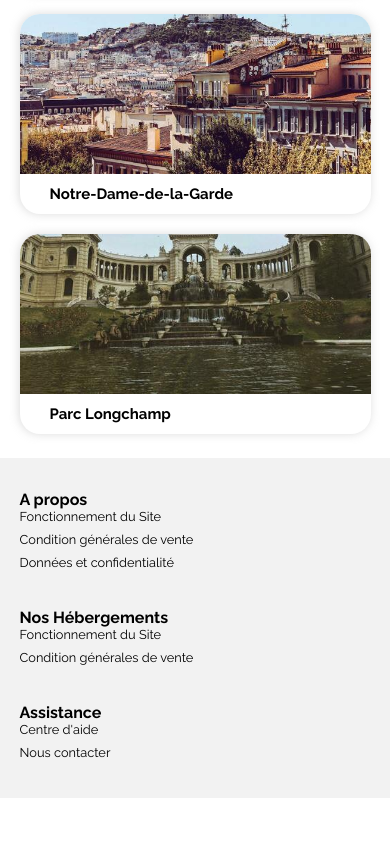
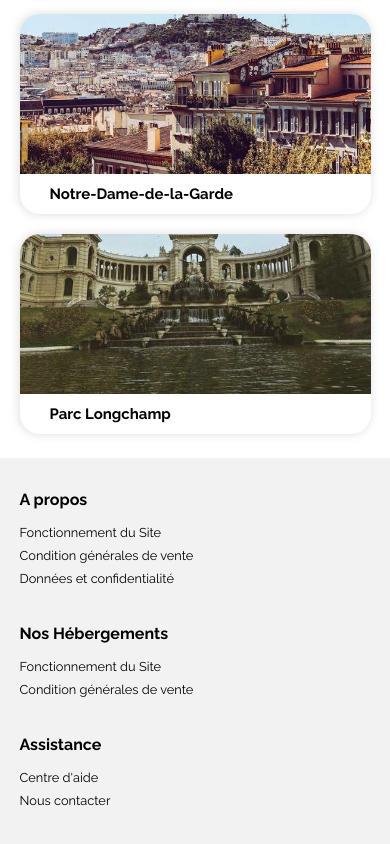
Before and after one commit to corentinclichy/CorentinClichy_2_06052021, a plain HTML site: page src/index.html in a window 390 px wide. Shown: the part 3818-4662 px from the top of the page. Before the commit the page ends 4616 px from the top, so only its background shows below. Drawn offline with Linux system fonts and the light colour scheme.

Commit message:
footer h4 padding bottom

```diff
--- a/src/style.css
+++ b/src/style.css
@@ -790,7 +790,7 @@ footer {
   padding-bottom: 0.5rem;
 }
 
-.footer__container__col h5 {
+.footer__container__col h4 {
   padding-bottom: 1.3rem;
 }
 
@@ -815,7 +815,7 @@ footer {
     padding-bottom: 30px;
   }
 
-  .footer__container__col h5 {
+  .footer__container__col h4 {
     padding-bottom: 1rem;
   }
 }
```
